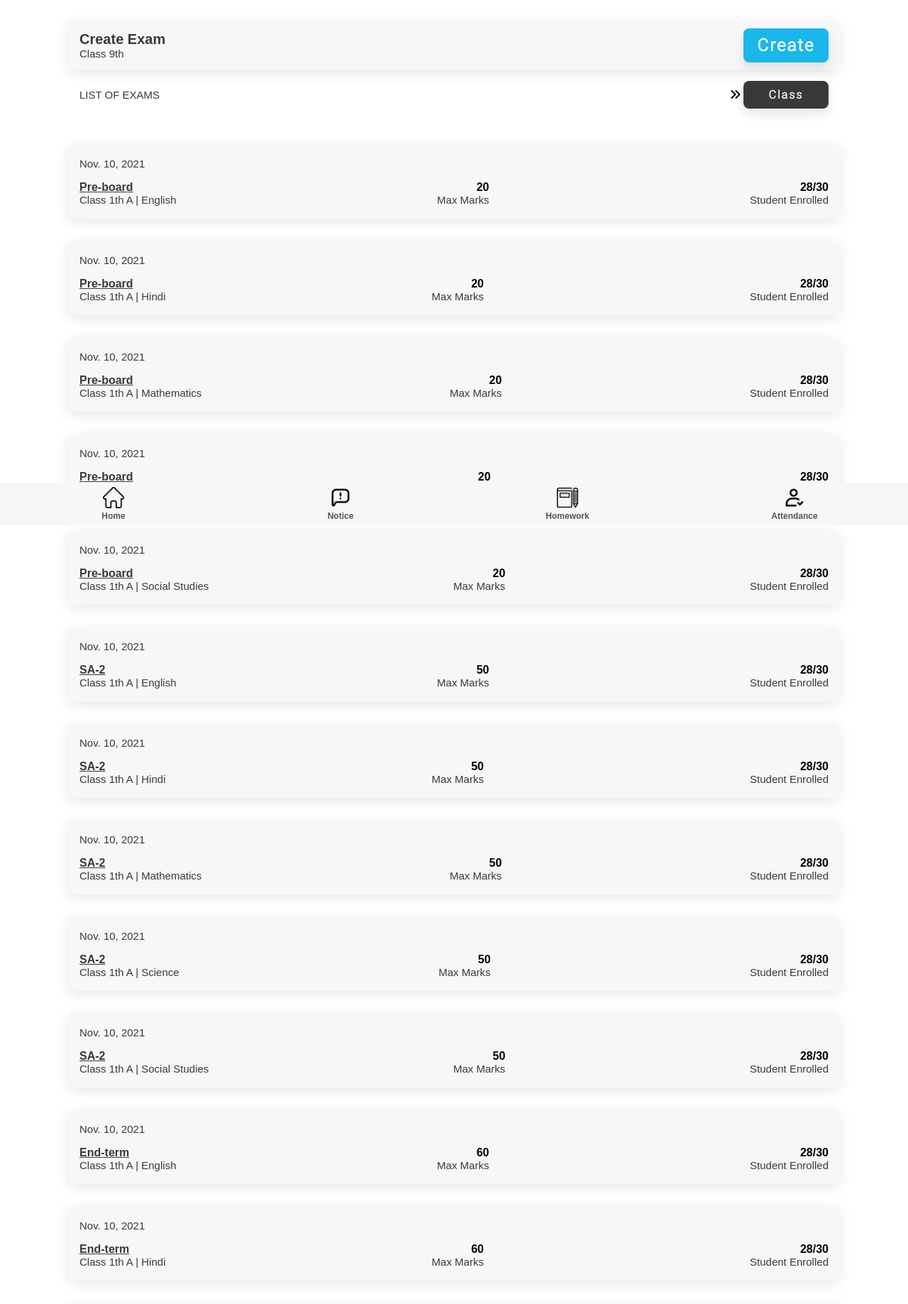
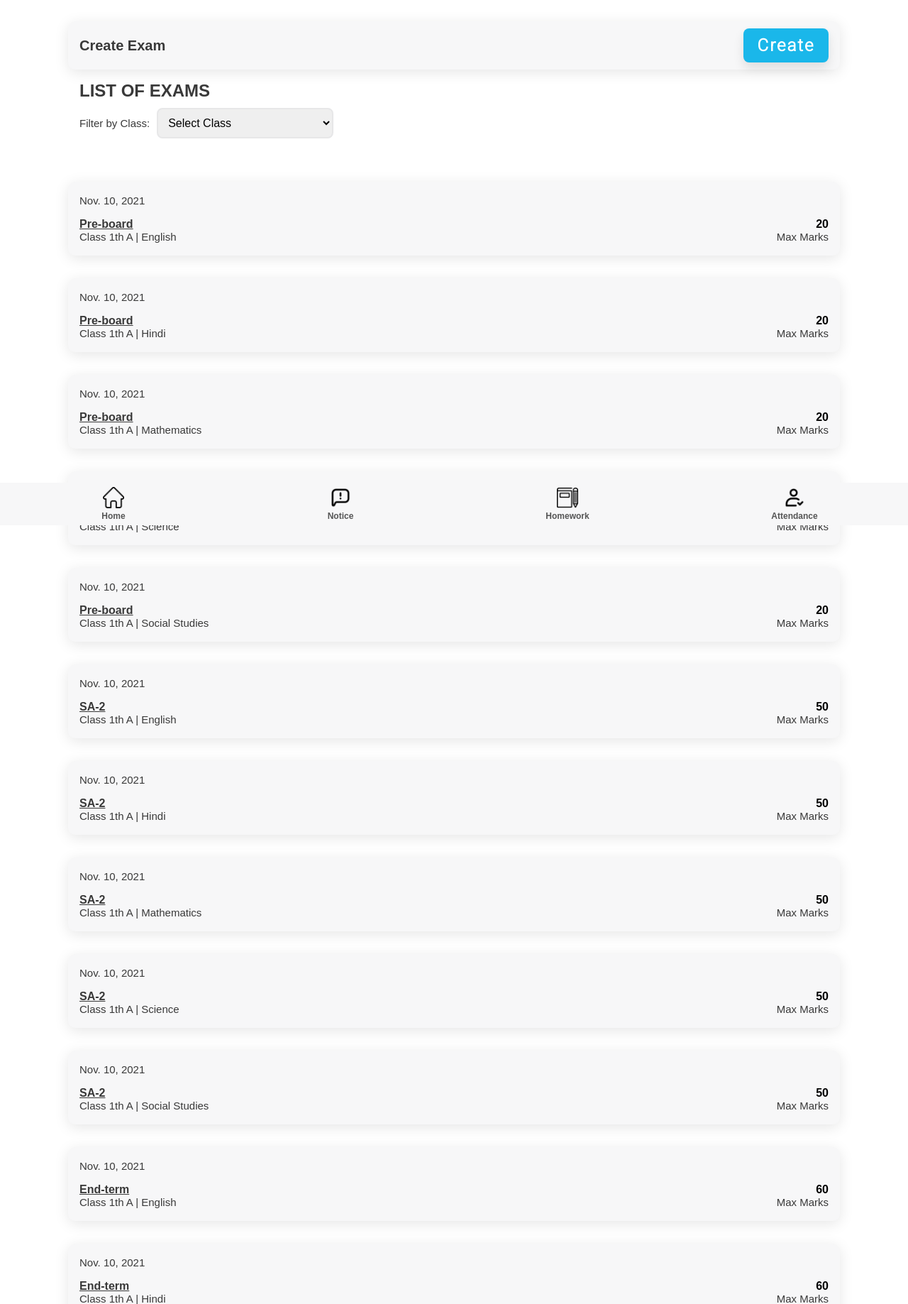
Before and after one commit to codeif-org/School-Management-Back, a Django app: template templates/teacher/teacherExamList.html in a window 1280 px wide. Shown: the part 60-1897 px from the top of the page at 71% size. Run offline with Django 3.2, Linux system fonts and the light colour scheme; data comes from the database, SQL or seed files in the repository; both versions use the stored data as it was after the commit; the template is opened without the code that fills it: values that come from a table or form of the project are taken from there, most other values are stand-ins (such as "Sample title", 1, 10 or a date in 2020); some libraries are stand-ins or nearby versions.

Commit message:
combined queryset of both two

```diff
--- a/templates/teacher/teacherExamList.html
+++ b/templates/teacher/teacherExamList.html
@@ -7,15 +7,23 @@
   <div class="component-back">
     <div>
       <h2>Create Exam</h2>
-      <p>Class 9th</p>
+      <!-- <p>Class 9th</p> -->
     </div>
     <button class="btn btn-lg">Create</button>
   </div>
-  <div class="exam-list-txt flex">
-    <p>LIST OF EXAMS</p>
-    <div>
-      <i class="fas fa-angle-double-right"></i>
-      <button class="btn btn-black">Class</button>
+  <div class="exam-list-txt">
+    <h1>LIST OF EXAMS</h1>
+    <div class="exam-list-class-filter">
+      <p>Filter by Class:</p>
+      <!-- <i class="fas fa-angle-double-right"></i> -->
+      <!-- <button class="btn btn-black">Class</button> -->
+      <select name="select-class" id="" onchange="submitHandler(event)">
+        <option value="all" selected="">Select Class</option>
+        {% for class in classes %}
+        <option>{{class.Class}}{{class.section}}</option>
+        {% endfor %}
+        <!-- <option value="31">1 A</option> -->
+      </select>
     </div>
   </div>
 </section>
@@ -40,10 +48,10 @@
             <h4>{{ current_exam.exam.max_marks }}</h4>
             <p>Max Marks</p>
           </div>
-          <div class="students-enrolled">
+          <!-- <div class="students-enrolled">
             <h4>28/30</h4>
             <p>Student Enrolled</p>
-          </div>
+          </div> -->
         </div>
       </div>
       {% endfor %}
```
Also changed, not shown: exam/views.py (+21 -19 lines), db.sqlite3.
